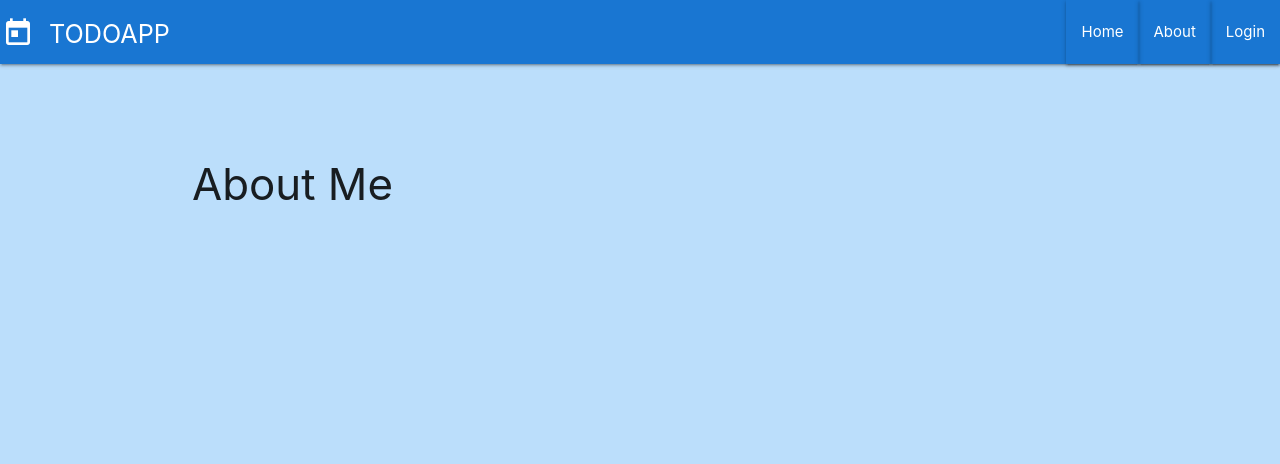
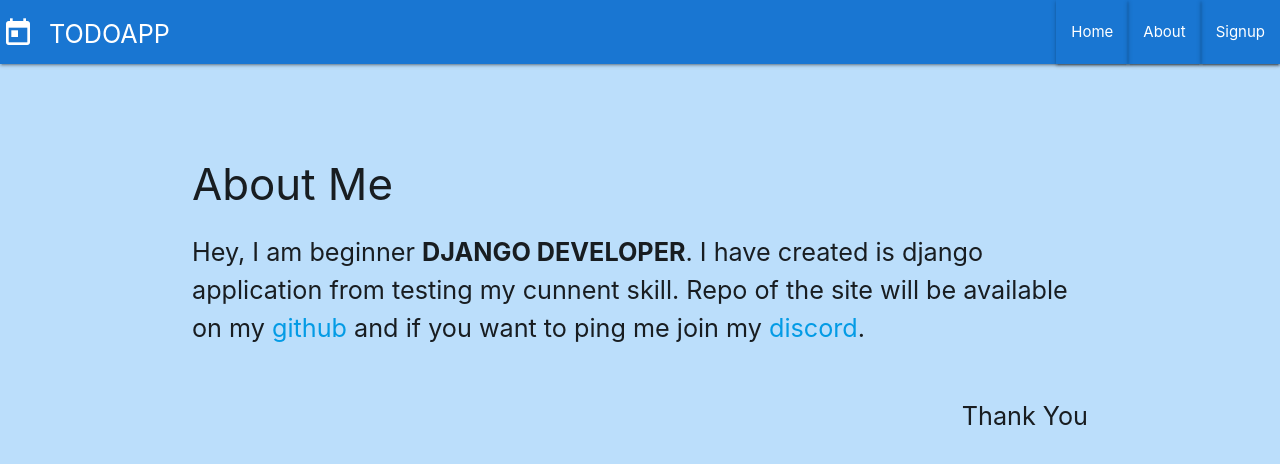
Before and after one commit to coderj001/django-responsive-todo-app, a Django app: page /todolist/about/ in a window 1280 px wide. Shown: the top 464 px of the page. Run offline with Django 3.2, Linux system fonts and the light colour scheme.

Commit message:
Added About me

```diff
--- a/ToDoApp/account/urls.py
+++ b/ToDoApp/account/urls.py
@@ -5,5 +5,6 @@ app_name='account'
 
 urlpatterns=[
     path('signup/', views.signup_view, name='signup'),
-    path('login/', views.login_view, name='login')
+    path('login/', views.login_view, name='login'),
+    path('logout/', views.logout_view, name='logout')
 ]
--- a/ToDoApp/templates/base.html
+++ b/ToDoApp/templates/base.html
@@ -18,14 +18,22 @@
             <ul class="right hide-on-med-and-down">
                 <li class="z-depth-1"><a href="{% url 'todolist:todoview' %}">Home</a></li>
                 <li class="z-depth-1"><a href="{% url 'todolist:about' %}">About</a></li>
-                <li class="z-depth-1"><a href="#">Login</a></li>
+                {% if user.is_authenticated %}
+                <li class="z-depth-1"><a href="{% url 'account:logout' %}">Logout</a></li>
+                {% else %}
+                <li class="z-depth-1"><a href="{% url 'account:signup' %}">Signup</a></li>
+                {% endif %}
             </ul>
         </div>
     </nav>
     <ul class="sidenav blue darken-2" id="mobile-links">
         <li class=""><a href="{% url 'todolist:todoview' %}">Home</a></li>
         <li class=""><a href="{% url 'todolist:about' %}">About</a></li>
-        <li class=""><a href="#">Login</a></li>
+        {% if user.is_authenticated %}
+        <li class=""><a href="{% url 'account:logout' %}">Logout</a></li>
+        {% else %}
+        <li class=""><a href="{% url 'account:signup' %}">Signup</a></li>
+        {% endif %}
     </ul>
     <div class="container">
         <br>
--- a/ToDoApp/templates/todolist/about.html
+++ b/ToDoApp/templates/todolist/about.html
@@ -5,4 +5,10 @@
 {% block content %}
 
     <h3>About Me</h3>
+    <p class="flow-text" >
+        Hey, I am beginner <b>DJANGO DEVELOPER</b>. I have created is django application from testing my cunnent skill.
+        Repo of the site will be available on my <a href="https://github.com/coderj001/django-responsive-todo-app.git">github</a> and if you
+        want to ping me join my <a href="https://discord.gg/PnVQtcu">discord</a>.
+    </p>
+    <p class="right flow-text">Thank You</p>
 {% endblock %}
```
Also changed, not shown: ToDoApp/account/views.py (+7 -1 lines).
